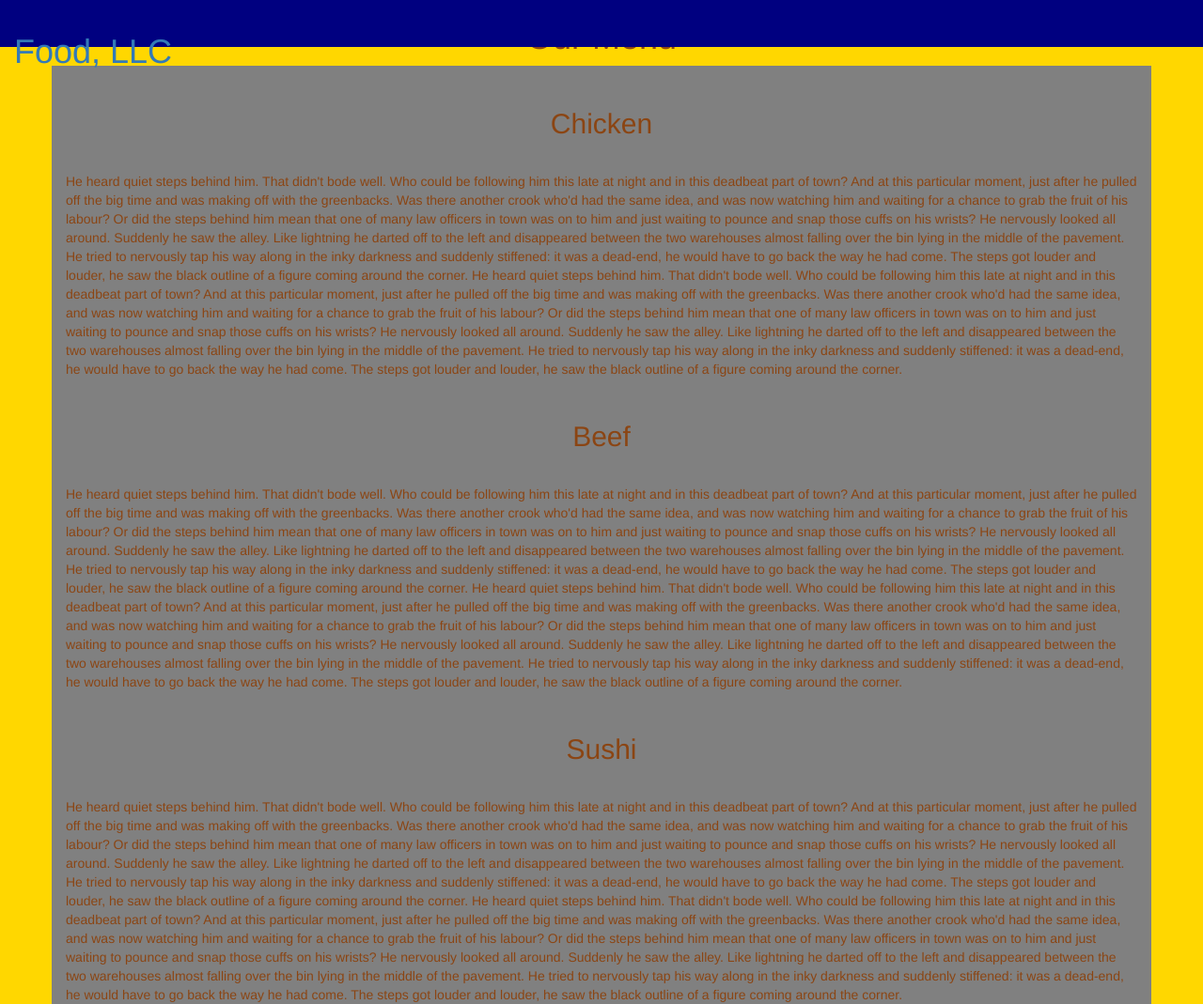
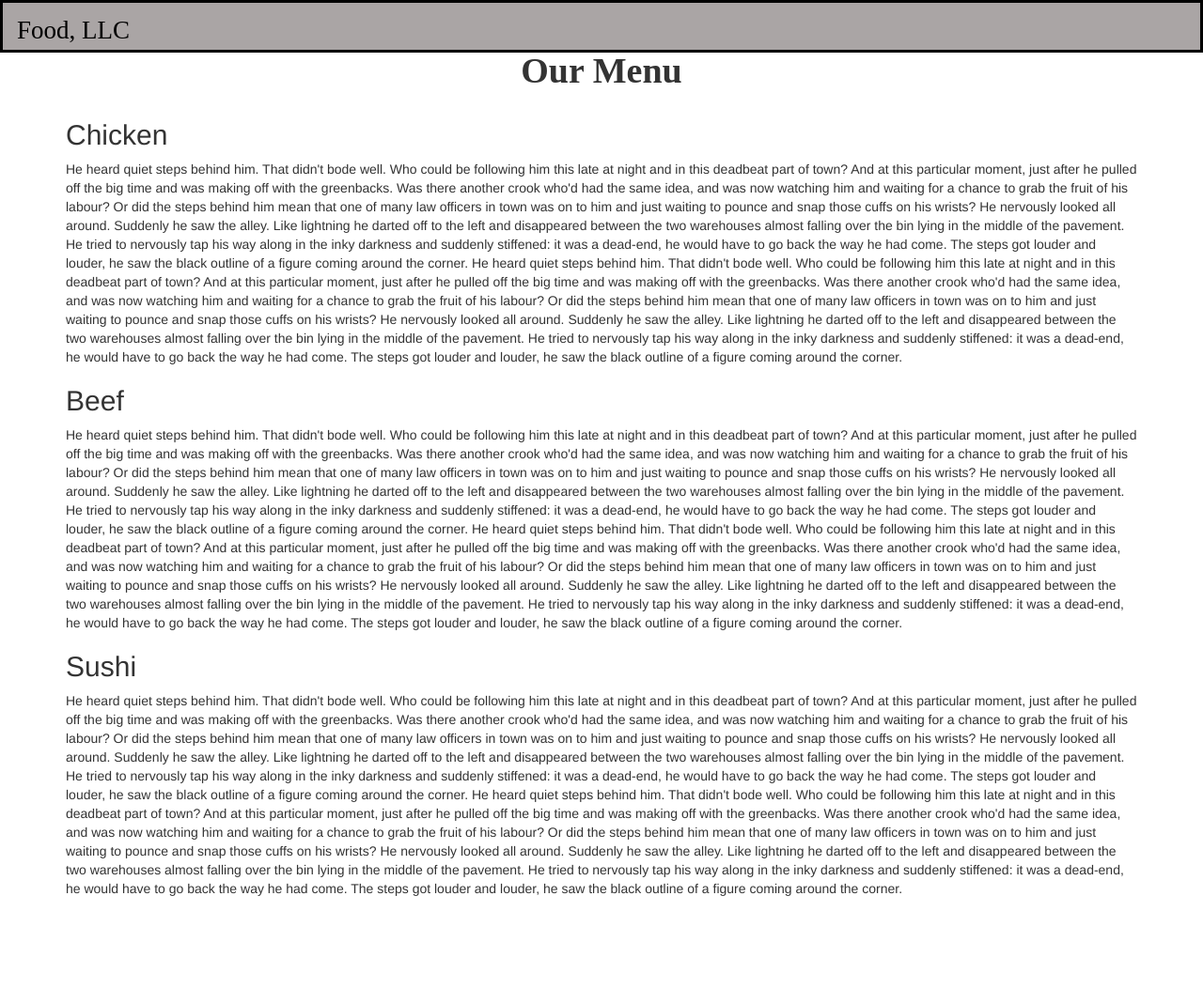
Before and after one commit to ClaudeGrossl/Coursera, a plain HTML site: page mod3_solution/index.html in a window 1280 px wide. Shown: the whole page at 94% size. After the commit the page ends 956 px from the top, so only its background shows below. Drawn offline with nearby package versions, Linux system fonts and the light colour scheme.

Commit message:
Update styles.css

```diff
--- a/mod3_solution/css/styles.css
+++ b/mod3_solution/css/styles.css
@@ -1,42 +1,68 @@
 
-.navbar{
-border: none;
-background-color: navy;
-color: orange;
-}
-body{
-	background-color: gold;
-	color: saddlebrown;
-}
-.glyphicon{
-	font-size: 25px;
-	color: aquamarine;
+* {
+    box-sizing: border-box;
 }
 
-.container
-{
-	background-color: grey;
+#header-nav {
+    background-color: #AAA5A5;
+    border-radius: 0;
+    border: 0;
+    border: solid black 3px;
+    margin-bottom: 0;
+}
+
+.navbar-brand {
+    padding-left: 0;
+}
+
+.navbar-brand a:hover, .navbar-brand a:focus {
+    text-decoration: none;
+  }
+
+.navbar-brand h1 {
+    font-family: 'Alfa Slab One';
+    font-size: 1.5em;
+    color: black;
+    margin-top: 0;
+    margin-left: 15px;
+    margin-bottom: 0;
+}
+
+.text-center {
+    font-family: 'Sofia';
+    font-size: 38px;
+    font-weight: bold;
+    position: relative;
+    margin-top: 55px;
+}
+
+#text {
+    margin: 10px;
+    background-color: #AAA5A5;
+    font-family: 'Alfa Slab One';
+    position: relative;
 }
 
 
-h2{
-	text-align: center;
-	padding: 25px;
+
+#nav-list {
+    margin-top: 10px;
 }
 
-.navbar-brand{
-font-size: 30px;
+#nav-list a {
+    text-align: center;
+    color: black;
+    font-family: 'Alfa Slab One';
+    font-weight: 100;
+    background-color: #AAA5A5;
 }
-/**{
-	margin: 0;
-	padding: 0;
 
+#nav-list a:hover {
+    background-color: #AEAE52;
 }
-.center{
-	width: 90%;
-	background-color: grey;
 
+.navbar-default .navbar-collapse {
+	margin-top:0px;
+	border: 0px;
+	list-style-type: none;
 }
-.text-center{
-	font-size: 30px;
-}*/
```
